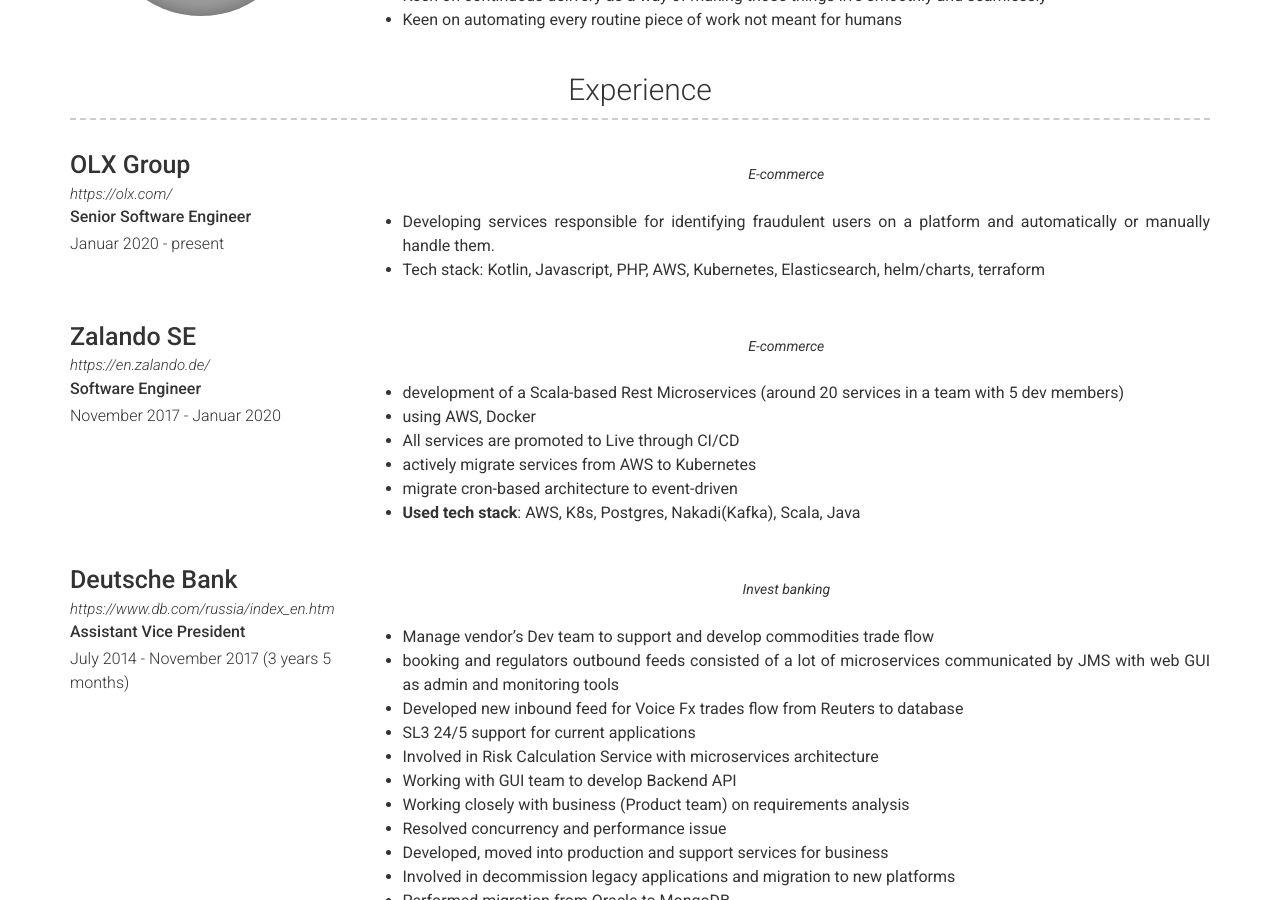
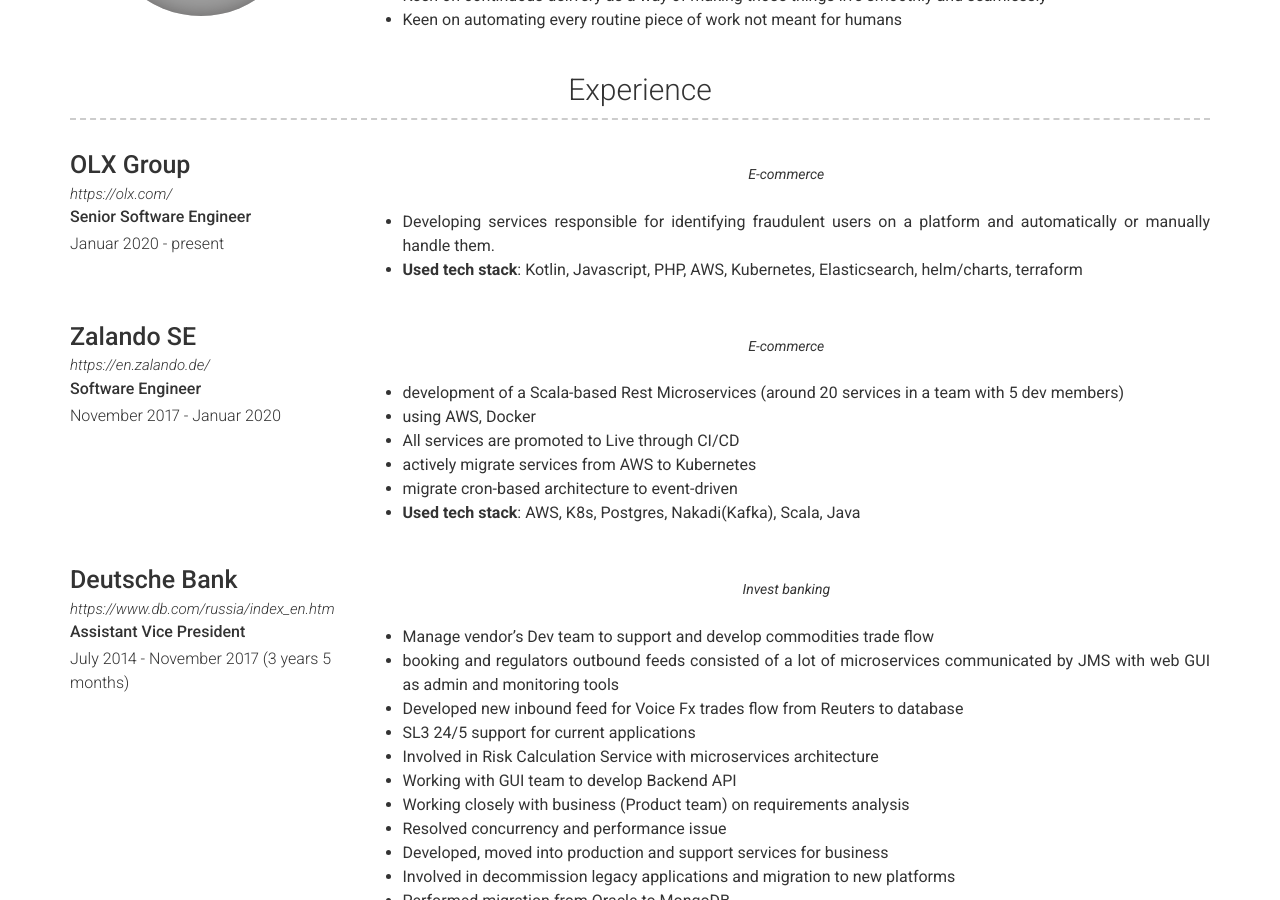
Before and after one commit to Refal/Egor_CV, a Jekyll site: the page built from index.md, in a window 1280 px wide and 900 px high, scrolled down 513 px. Built offline with Jekyll 4.4.1, drawn with Linux system fonts in a browser that asks for light colours; grey boxes are pictures that could not be loaded.

Commit message:
Update experience.yml

```diff
--- a/_data/experience.yml
+++ b/_data/experience.yml
@@ -8,7 +8,7 @@
     E-commerce
   description: | # this will include new lines to allow paragraphs
    * Developing services responsible for identifying fraudulent users on a platform and automatically or manually handle them.
-   * Tech stack: Kotlin, Javascript, PHP, AWS, Kubernetes, Elasticsearch, helm/charts, terraform
+   * **Used tech stack**: Kotlin, Javascript, PHP, AWS, Kubernetes, Elasticsearch, helm/charts, terraform
 - layout: left
   company: Zalando SE
   link: https://en.zalando.de/
```
